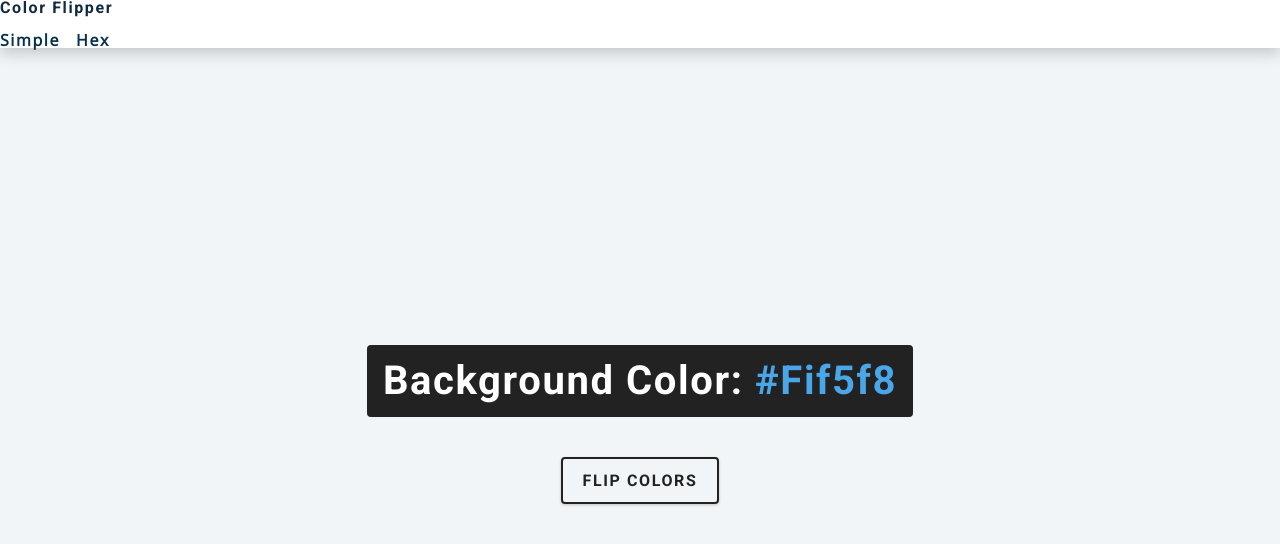
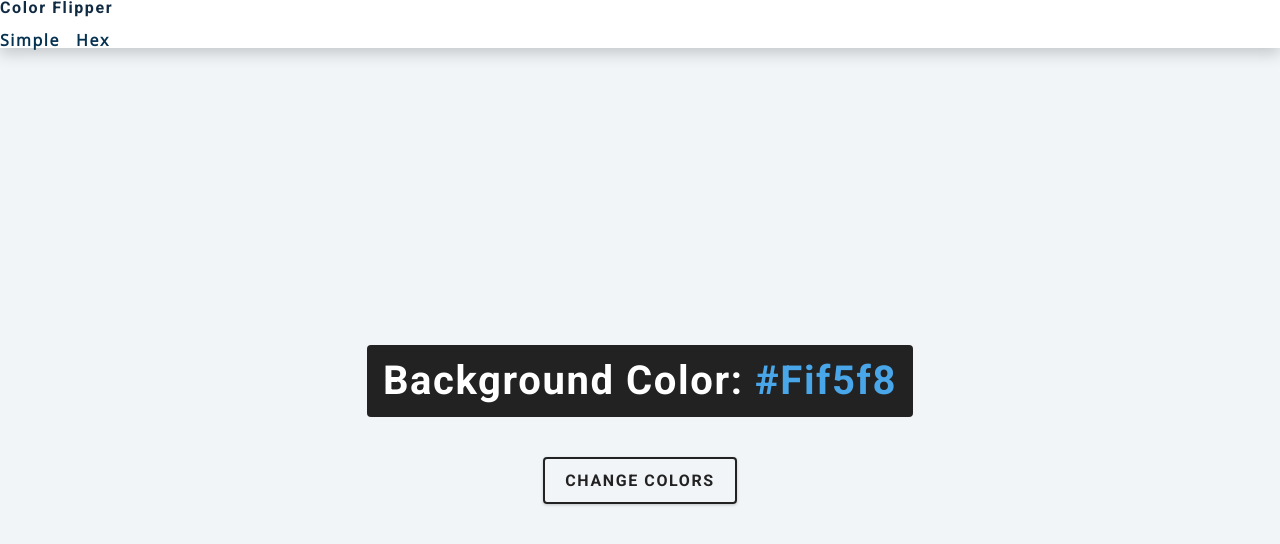
Before and after one commit to Nthaba/jsHtmlTutorialFiles, a plain HTML site: page 01-color-flipper/setup/index.html in a window 1280 px wide. Drawn offline with nearby package versions, Linux system fonts and the light colour scheme.

Commit message:
changed button description

```diff
--- a/01-color-flipper/setup/index.html
+++ b/01-color-flipper/setup/index.html
@@ -23,7 +23,7 @@
         <h2>Background Color: <span id='color' class="color">
           #fif5f8
         </span></h2>
-        <button class="btn btn-hero" id="btn">Flip Colors</button>
+        <button class="btn btn-hero" id="btn">Change Colors</button>
       </div>
     </main>
     <!-- javascript -->
```
